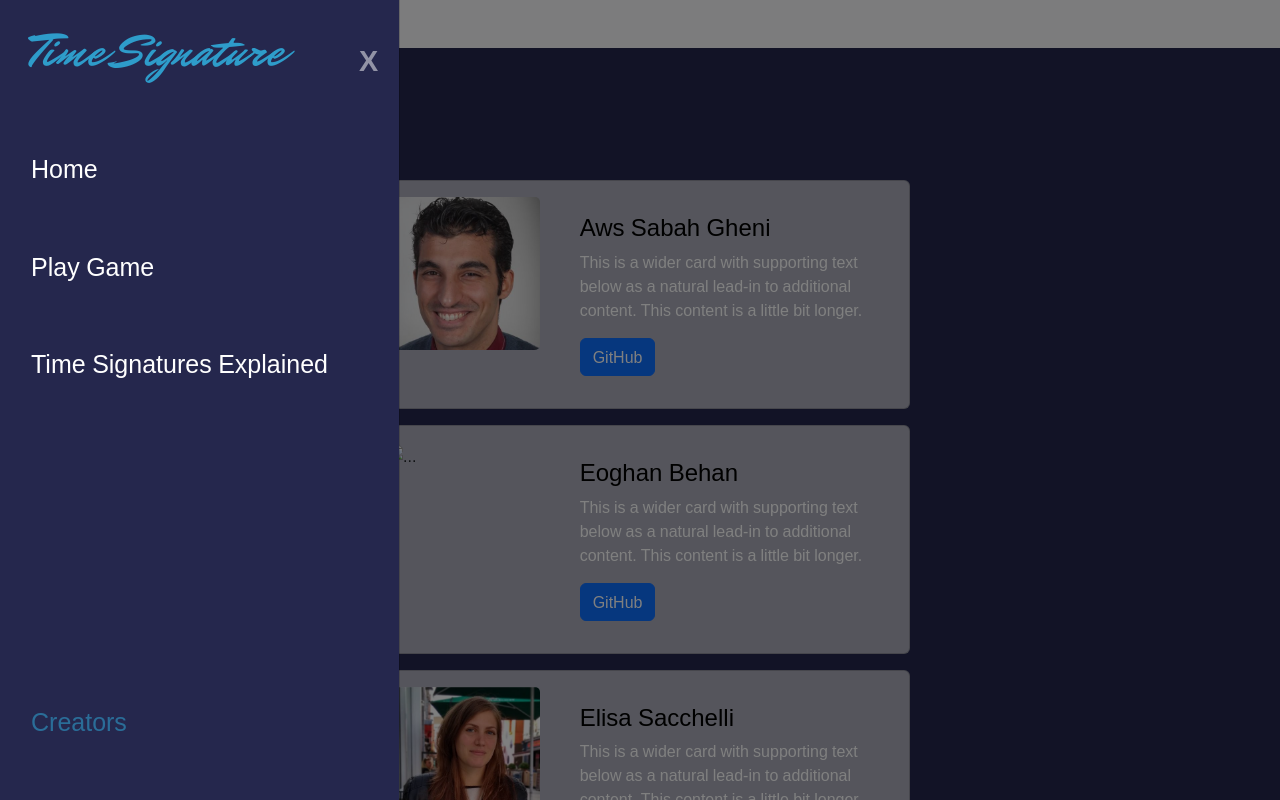
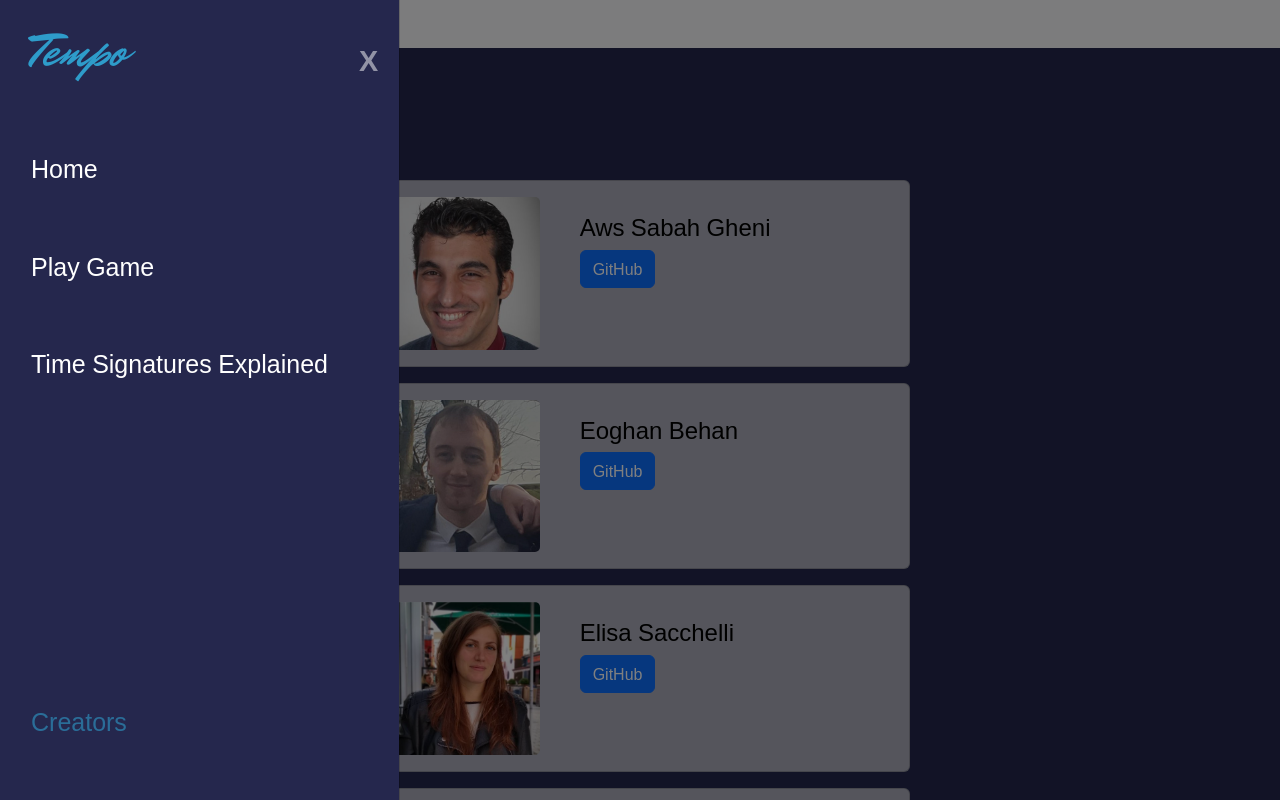
Before and after one commit to AwsSG/time-signature, a plain HTML site: page creators.html in a window 1280 px wide. Both pictures are taken after a click on the button 37 px from the left and 24 px from the top of the page. Shown: the top 800 px of the page. Drawn offline with nearby package versions, Linux system fonts and the light colour scheme.

Commit message:
Add eoghan image to creator card and remove text

```diff
--- a/creators.html
+++ b/creators.html
@@ -12,7 +12,7 @@
     <!-- links html to the css file in the assets folder -->
     <link rel="stylesheet" href="assets/css/style.css">
 
-    <title>Time Signature</title>
+    <title>Tempo</title>
 </head>
 
 <body>
@@ -27,7 +27,7 @@
           </button>
           <div class="offcanvas offcanvas-start" tabindex="-1" id="offcanvasNavbar" aria-labelledby="offcanvasNavbarLabel">
             <div class="offcanvas-header">
-              <h5 class="offcanvas-title" id="offcanvasNavbarLabel">Time Signature</h5>
+              <h5 class="offcanvas-title" id="offcanvasNavbarLabel">Tempo</h5>
               <button type="button" class="btn-close" data-bs-dismiss="offcanvas" aria-label="Close">X</button>
             </div>
             <div class="offcanvas-body">
@@ -62,7 +62,6 @@
                   <div class="col-md-8">
                     <div class="card-body">
                       <h5 class="card-title">Aws Sabah Gheni</h5>
-                      <p class="card-text creator-text">This is a wider card with supporting text below as a natural lead-in to additional content. This content is a little bit longer.</p>
                       <a href="https://github.com/AwsSG" target="_blank" class="btn btn-primary">GitHub</a>
                     </div>
                   </div>
@@ -72,12 +71,11 @@
               <div class="card mb-3" style="max-width: 540px;">
                 <div class="row no-gutters">
                   <div class="col-md-4">
-                    <img src="..." class="card-img" alt="...">
+                    <img src="assets/images/eoghan.jpg" class="card-img" alt="...">
                   </div>
                   <div class="col-md-8">
                     <div class="card-body">
                       <h5 class="card-title">Eoghan Behan</h5>
-                      <p class="card-text creator-text">This is a wider card with supporting text below as a natural lead-in to additional content. This content is a little bit longer.</p>
                       <a href="https://github.com/EeeBeeDee" target="_blank" class="btn btn-primary">GitHub</a>
                     </div>
                   </div>
@@ -92,7 +90,6 @@
                   <div class="col-md-8">
                     <div class="card-body">
                       <h5 class="card-title">Elisa Sacchelli</h5>
-                      <p class="card-text creator-text">This is a wider card with supporting text below as a natural lead-in to additional content. This content is a little bit longer.</p>
                       <a href="https://github.com/EliSacch" target="_blank" class="btn btn-primary">GitHub</a>
                     </div>
                   </div>
@@ -107,7 +104,6 @@
                   <div class="col-md-8">
                     <div class="card-body">
                       <h5 class="card-title">Jack Crosbie</h5>
-                      <p class="card-text creator-text">This is a wider card with supporting text below as a natural lead-in to additional content. This content is a little bit longer.</p>
                       <a href="https://github.com/jackcrosbie" target="_blank" class="btn btn-primary">GitHub</a>
                     </div>
                   </div>
@@ -122,7 +118,6 @@
                   <div class="col-md-8">
                     <div class="card-body">
                       <h5 class="card-title">Dan Santino Jones</h5>
-                      <p class="card-text creator-text">This is a wider card with supporting text below as a natural lead-in to additional content. This content is a little bit longer.</p>
                       <a href="https://github.com/dansantinojones" target="_blank" class="btn btn-primary">GitHub</a>
                     </div>
                   </div>
```
